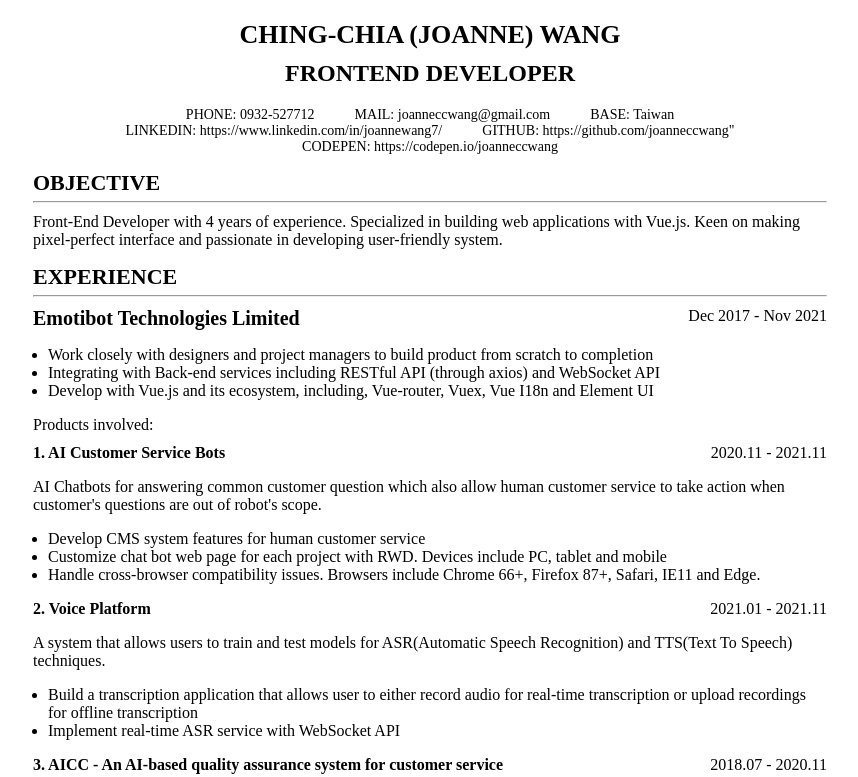
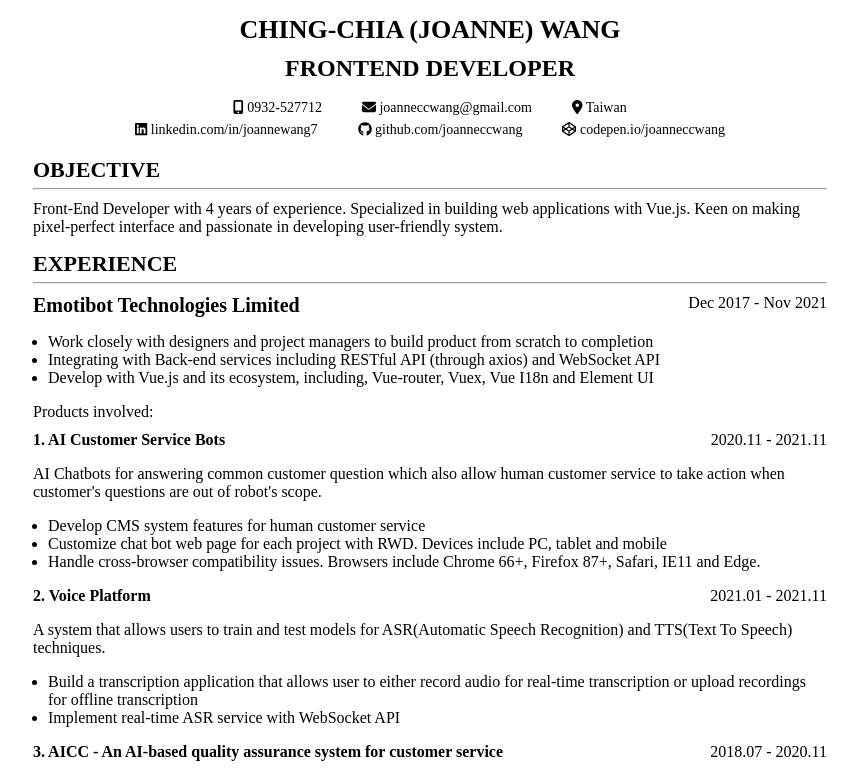
Before and after one commit to joanneccwang/resume, a Vue app: page / in a window 1280 px wide. Shown: the top 777 px of the page, without its empty margins (210-1068 px from the left). Built offline with nearby package versions, Linux system fonts and the light colour scheme.

Commit message:
Add icons from fontawesome

```diff
--- a/package.json
+++ b/package.json
@@ -10,6 +10,11 @@
     "lint": "vue-cli-service lint"
   },
   "dependencies": {
+    "@fortawesome/fontawesome-svg-core": "^1.3.0",
+    "@fortawesome/free-brands-svg-icons": "^6.0.0",
+    "@fortawesome/free-regular-svg-icons": "^6.0.0",
+    "@fortawesome/free-solid-svg-icons": "^6.0.0",
+    "@fortawesome/vue-fontawesome": "^3.0.0-5",
     "core-js": "^3.6.5",
     "vue": "^3.0.0",
     "vue-i18n": "9",
--- a/src/App.vue
+++ b/src/App.vue
@@ -24,6 +24,7 @@ export default {
 <style lang="scss">
 #resume {
   max-width: 794px; // A4
+  min-width: 794px;
   margin: 0 auto;
 }
 </style>
--- a/src/main.js
+++ b/src/main.js
@@ -1,14 +1,29 @@
 import { createApp } from 'vue';
 import i18n from '@/i18n';
-// import '@/assets/scss/variable.scss';
+
+/* import the fontawesome core */
+import { library } from '@fortawesome/fontawesome-svg-core';
+/* import specific icons */
+import { faMobileScreenButton, faEnvelope, faLocationDot } from '@fortawesome/free-solid-svg-icons';
+import { faLinkedin, faGithub, faCodepen } from '@fortawesome/free-brands-svg-icons';
+/* import font awesome icon component */
+import { FontAwesomeIcon } from '@fortawesome/vue-fontawesome';
 
 import Title from '@/components/Title.vue';
 import App from './App.vue';
+
+/* add icons to the library */
+library.add(
+  faMobileScreenButton, faEnvelope, faLocationDot,
+  faLinkedin, faGithub, faCodepen,
+);
 
 // import router from './router';
 // import store from './store';
 
 const app = createApp(App);
+/* add font awesome icon component */
+app.component('font-awesome-icon', FontAwesomeIcon);
 app.component('block-title', Title);
 // app.use(store).use(router)
 app.use(i18n);
--- a/src/views/Info.vue
+++ b/src/views/Info.vue
@@ -5,12 +5,37 @@
       <div id="basic_position">{{ $t('info.position') }}</div>
     </div>
     <div id="info_contacts">
-      <div class="contact" id="contact_phone">PHONE: 0932-527712</div>
-      <div class="contact" id="contact_mail">MAIL: joanneccwang@gmail.com</div>
-      <div class="contact" id="contact_base">BASE: Taiwan</div>
-      <div class="contact" id="contact_linkedin">LINKEDIN: https://www.linkedin.com/in/joannewang7/</div>
-      <div class="contact" id="contact_github">GITHUB: https://github.com/joanneccwang"</div>
-      <div class="contact" id="contact_codepen">CODEPEN: https://codepen.io/joanneccwang</div>
+      <div class="info_contacts-block">
+        <div class="contact" id="contact_phone">
+          <font-awesome-icon icon="mobile-screen-button" />
+          0932-527712
+        </div>
+        <div class="contact" id="contact_mail">
+          <font-awesome-icon icon="envelope" />
+          joanneccwang@gmail.com
+        </div>
+        <div class="contact" id="contact_base">
+          <font-awesome-icon icon="location-dot" />
+          Taiwan
+        </div>
+      </div>
+      <div class="info_contacts-block">
+        <a class="contact" id="contact_linkedin"
+          href="https://www.linkedin.com/in/joannewang7/" target="_linkedin">
+          <font-awesome-icon :icon="['fab', 'linkedin']" />
+          linkedin.com/in/joannewang7
+        </a>
+        <a class="contact" id="contact_github"
+          href="https://github.com/joanneccwang" target="_github">
+          <font-awesome-icon :icon="['fab', 'github']" />
+          github.com/joanneccwang
+        </a>
+        <a class="contact" id="contact_codepen"
+          href="https://codepen.io/joanneccwang" target="_codepen">
+          <font-awesome-icon :icon="['fab', 'codepen']" />
+          codepen.io/joanneccwang
+        </a>
+      </div>
     </div>
   </div>
 </template>
@@ -23,7 +48,7 @@ export default {
 
 <style lang="scss">
 #info_basic {
-  margin: 20px 0px;
+  margin: 15px 0px;
   display: flex;
   flex-direction: column;
   align-items: center;
@@ -47,8 +72,21 @@ export default {
   justify-content: center;
 
   font-size: 14px;
+  .info_contacts-block {
+    display: flex;
+    flex-direction: row;
+    margin: 3px 0px;
+  }
   .contact {
     margin: 0px 20px;
   }
+
+  a {
+    color: black;
+    text-decoration: none;
+  }
+  a:visited {
+    color: black;
+  }
 }
 </style>
```
Also changed, not shown: 1 other file (tests, documents, lock files or other folders).
